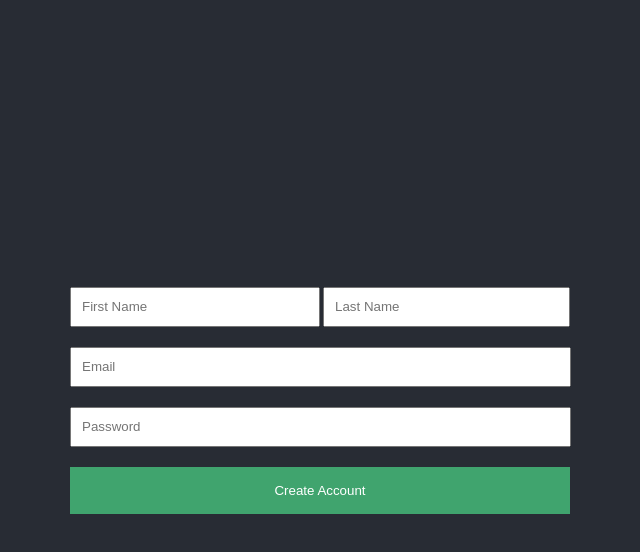
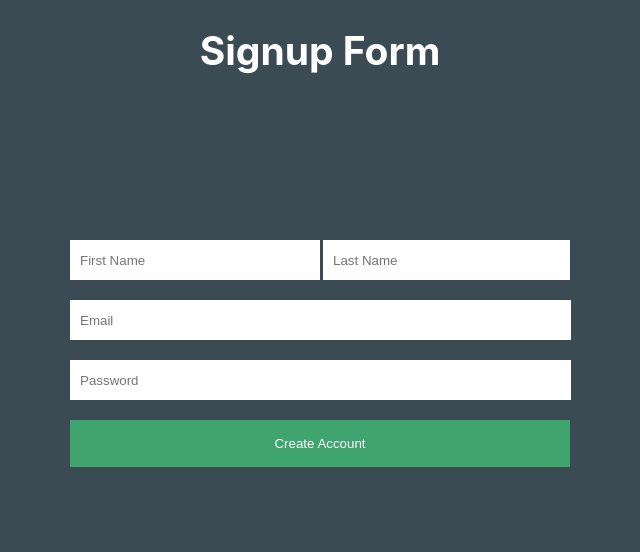
Before and after one commit to peachmakkoli/forms-exercise, a React (Create React App) app: page / in a window 1280 px wide. Shown: the top 552 px of the page, without its empty margins (320-960 px from the left). Built offline with nearby package versions, Linux system fonts and the light colour scheme.

Commit message:
adjusts styling

```diff
--- a/src/App.css
+++ b/src/App.css
@@ -1,4 +1,13 @@
+body {
+  background-color: #3b4b54;
+}
+
+h1 {
+  font-size: 1.5em;
+}
+
 .App {
+  background-color: #3b4b54;
   text-align: center;
 }
 
@@ -14,8 +23,19 @@
 }
 
 .App-header {
-  background-color: #282c34;
-  min-height: 100vh;
+  background-color: #3b4b54;
+  min-height: 100px;
+  display: flex;
+  flex-direction: column;
+  align-items: center;
+  justify-content: center;
+  font-size: calc(10px + 2vmin);
+  color: white;
+  margin-bottom: 5em;
+}
+
+.App-main {
+  background-color: #3b4b54;
   display: flex;
   flex-direction: column;
   align-items: center;
--- a/src/App.js
+++ b/src/App.js
@@ -1,5 +1,4 @@
 import React from 'react';
-import logo from './logo.svg';
 import SignupForm from './components/SignupForm';
 import './App.css';
 
@@ -7,8 +6,11 @@ function App() {
   return (
     <div className="App">
       <header className="App-header">
+        <h1>Signup Form</h1>
+      </header>
+      <main className="App-main">
         <SignupForm />
-      </header>
+      </main>
     </div>
   );
 }
--- a/src/components/SignupForm.css
+++ b/src/components/SignupForm.css
@@ -10,12 +10,14 @@ form div {
 }
 
 input {
+  border: none;
   margin: 10px 0;
   padding-left: 10px;
 }
 
 input:focus {
-  box-shadow: inset 3px 0 #40a46e;
+  outline-style: none;
+  box-shadow: inset 5px 0 #40a46e;
 };
 
 .left-half input {
@@ -27,7 +29,7 @@ input:focus {
 }
 
 .full-width input {
-  width: 485px;
+  width: 489px;
 }
 
 input[type=submit] {
```
